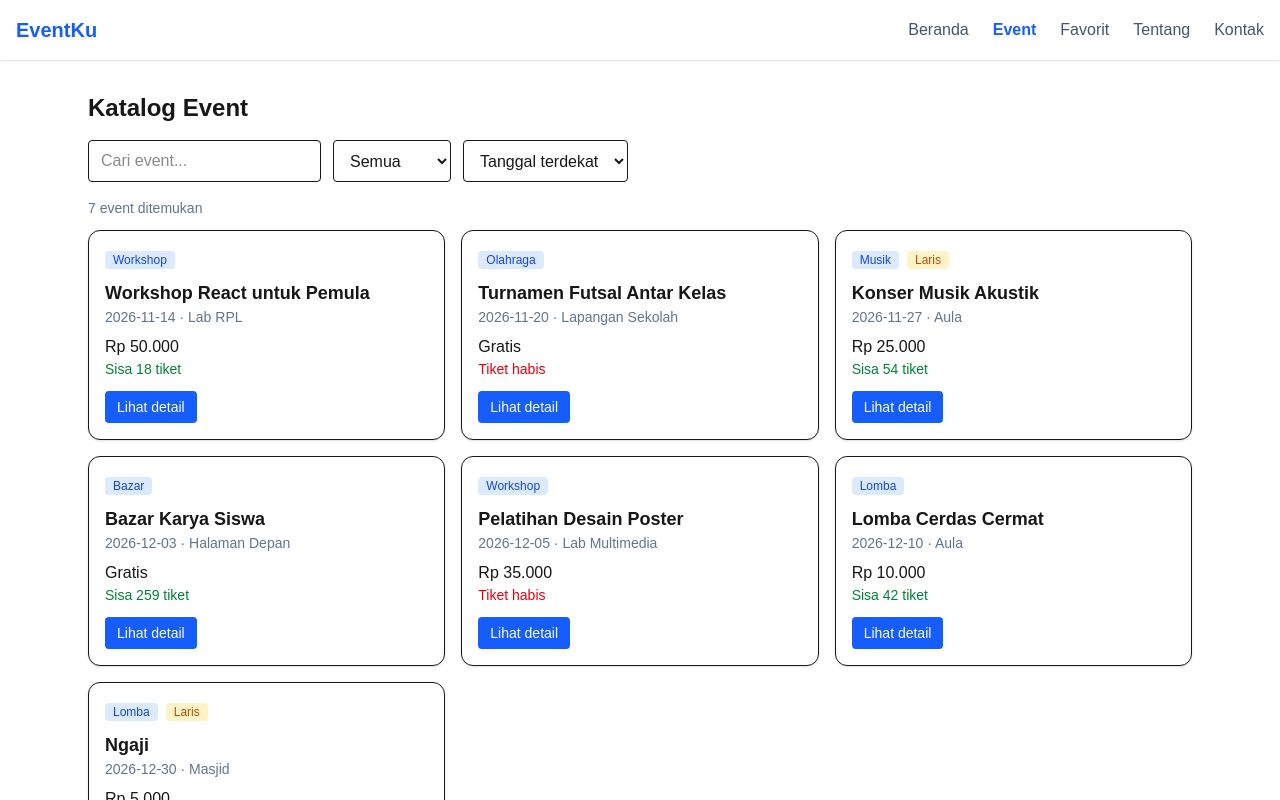
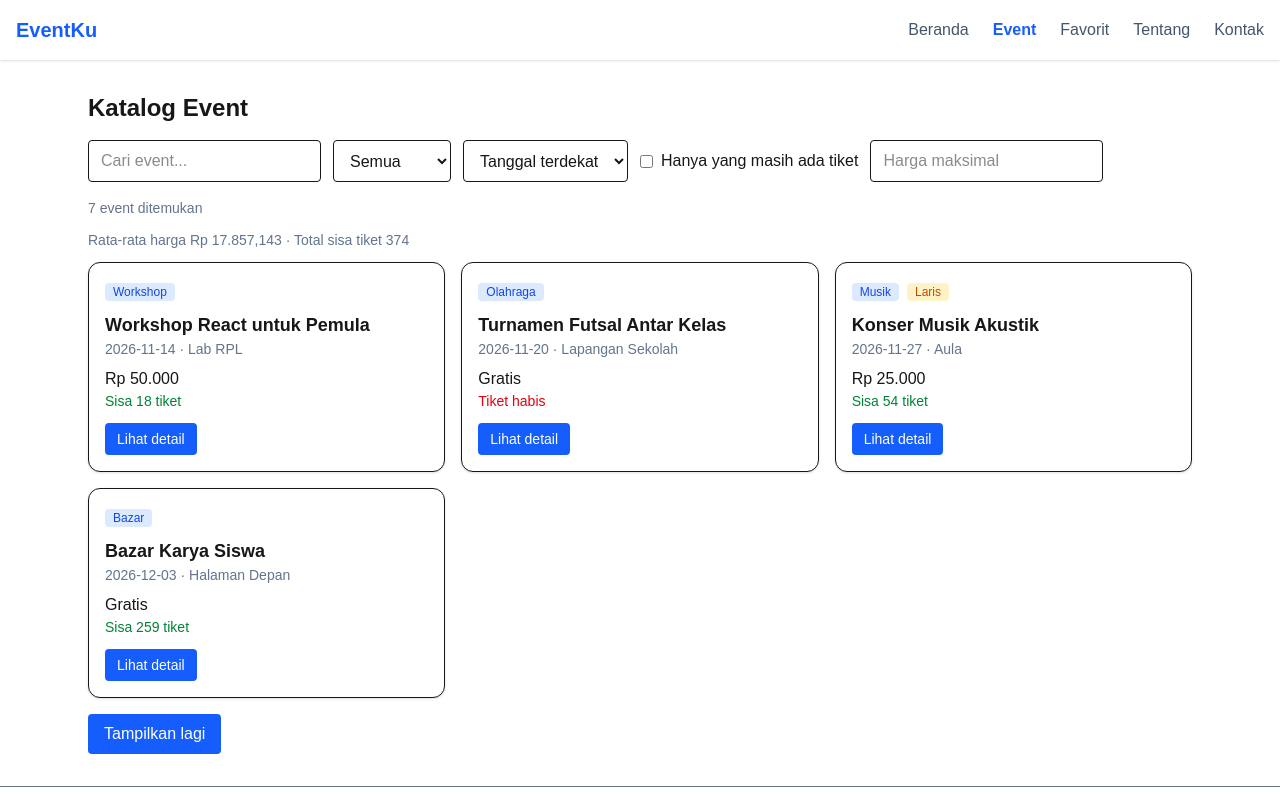
Before and after one commit to LodyGantengBet/latihan-nextjs, a Next.js app: page /event in a window 1280 px wide. Shown: the top 800 px of the page. Built offline with nearby package versions, Linux system fonts and the light colour scheme.

Commit message:
rabu misi10

```diff
--- /dev/null
+++ b/app/api/events/[id]/route.ts
@@ -0,0 +1,15 @@
+import { events } from "@/data/events";
+
+export async function GET(
+  request: Request,
+  { params }: RouteContext<"/api/events/[id]">,
+) {
+  const { id } = await params;
+  const event = events.find((e) => e.id === Number(id));
+
+  if (!event) {
+    return Response.json({ pesan: "Event tidak ditemukan" }, { status: 404 });
+  }
+
+  return Response.json(event);
+}
--- a/app/event/[id]/page.tsx
+++ b/app/event/[id]/page.tsx
@@ -1,3 +1,4 @@
+import Link from "next/link";
 import { notFound } from "next/navigation";
 import { events, rupiah } from "@/data/events";
 import FormPesan from "@/components/FormPesan";
@@ -17,6 +18,10 @@ export default async function Detail({ params }: PageProps) {
   }
 
   const sisa = event.kuota - event.terisi;
+
+  const eventTerkait = events.filter(
+    (e) => e.kategori === event.kategori && e.id !== event.id,
+  );
 
   return (
     <article className="rounded-xl border bg-white p-6">
@@ -39,6 +44,27 @@ export default async function Detail({ params }: PageProps) {
       <TombolFavorit id={event.id} />
 
       <FormPesan event={event} />
+
+      <div className="mt-6">
+        <h2 className="mb-3 text-xl font-bold">Event Terkait</h2>
+
+        {eventTerkait.length === 0 ? (
+          <p className="text-slate-500">Belum ada event terkait.</p>
+        ) : (
+          <ul className="space-y-2">
+            {eventTerkait.map((e) => (
+              <li key={e.id}>
+                <Link
+                  href={`/event/${e.id}`}
+                  className="text-blue-600 hover:underline"
+                >
+                  {e.judul}
+                </Link>
+              </li>
+            ))}
+          </ul>
+        )}
+      </div>
     </article>
   );
 }
--- a/components/KatalogInteraktif.tsx
+++ b/components/KatalogInteraktif.tsx
@@ -1,18 +1,25 @@
 "use client";
 import { useState } from "react";
-import type { Event } from "@/data/events";
+import { rupiah, type Event } from "@/data/events";
 import KartuEvent from "./KartuEvent";
+import KontrolKatalog from "./KontrolKatalog";
 
 export default function KatalogInteraktif({ events }: { events: Event[] }) {
   const [cari, setCari] = useState("");
   const [kategori, setKategori] = useState("Semua");
   const [urut, setUrut] = useState("tanggal");
+  const [hanyaTersedia, setHanyaTersedia] = useState(false);
+  const [hargaMaks, setHargaMaks] = useState("");
+  const [jumlahTampil, setJumlahTampil] = useState(4);
 
   const daftarKategori = ["Semua", ...new Set(events.map((e) => e.kategori))];
+
   const hasil = events.filter(
     (e) =>
       e.judul.toLowerCase().includes(cari.toLowerCase()) &&
-      (kategori === "Semua" || e.kategori === kategori),
+      (kategori === "Semua" || e.kategori === kategori) &&
+      (!hanyaTersedia || e.kuota - e.terisi > 0) &&
+      (hargaMaks === "" || e.harga <= Number(hargaMaks)),
   );
 
   const tersusun = [...hasil].sort((a, b) => {
@@ -22,46 +29,73 @@ export default function KatalogInteraktif({ events }: { events: Event[] }) {
     return a.tanggal.localeCompare(b.tanggal);
   });
 
+  const rataHarga = tersusun.length
+    ? tersusun.reduce((total, e) => total + e.harga, 0) / tersusun.length
+    : 0;
+
+  const totalSisa = tersusun.reduce(
+    (total, e) => total + (e.kuota - e.terisi),
+    0,
+  );
+
   return (
     <div>
-      <div className="mb-4 flex flex-wrap gap-3">
-        <input
-          value={cari}
-          onChange={(e) => setCari(e.target.value)}
-          placeholder="Cari event..."
-          className="rounded border bg-white px-3 py-2"
-        />
-        <select
-          value={kategori}
-          onChange={(e) => setKategori(e.target.value)}
-          className="rounded border bg-white px-3 py-2"
-        >
-          {daftarKategori.map((k) => (
-            <option key={k}>{k}</option>
-          ))}
-        </select>
-        <select
-          value={urut}
-          onChange={(e) => setUrut(e.target.value)}
-          className="rounded border bg-white px-3 py-2"
-        >
-          <option value="tanggal">Tanggal terdekat</option>
-          <option value="murah">Harga termurah</option>
-          <option value="mahal">Harga termahal</option>
-          <option value="nama">Nama A-Z</option>
-        </select>
-      </div>
+      <KontrolKatalog
+        cari={cari}
+        setCari={(nilai) => {
+          setCari(nilai);
+          setJumlahTampil(4);
+        }}
+        kategori={kategori}
+        setKategori={(nilai) => {
+          setKategori(nilai);
+          setJumlahTampil(4);
+        }}
+        daftarKategori={daftarKategori}
+        urut={urut}
+        setUrut={(nilai) => {
+          setUrut(nilai);
+          setJumlahTampil(4);
+        }}
+        hanyaTersedia={hanyaTersedia}
+        setHanyaTersedia={(nilai) => {
+          setHanyaTersedia(nilai);
+          setJumlahTampil(4);
+        }}
+        hargaMaks={hargaMaks}
+        setHargaMaks={(nilai) => {
+          setHargaMaks(nilai);
+          setJumlahTampil(4);
+        }}
+      />
+
       <p className="mb-3 text-sm text-slate-500">
         {tersusun.length} event ditemukan
       </p>
+
+      <p className="mb-3 text-sm text-slate-500">
+        Rata-rata harga {rupiah(rataHarga)} · Total sisa tiket {totalSisa}
+      </p>
+
       {tersusun.length === 0 ? (
         <p className="text-slate-500">Tidak ada event yang cocok.</p>
       ) : (
-        <div className="grid gap-4 sm:grid-cols-2 lg:grid-cols-3">
-          {tersusun.map((e) => (
-            <KartuEvent key={e.id} event={e} />
-          ))}
-        </div>
+        <>
+          <div className="grid gap-4 sm:grid-cols-2 lg:grid-cols-3">
+            {tersusun.slice(0, jumlahTampil).map((e) => (
+              <KartuEvent key={e.id} event={e} />
+            ))}
+          </div>
+
+          {jumlahTampil < tersusun.length && (
+            <button
+              onClick={() => setJumlahTampil(jumlahTampil + 4)}
+              className="mt-4 rounded bg-blue-600 px-4 py-2 text-white hover:bg-blue-700"
+            >
+              Tampilkan lagi
+            </button>
+          )}
+        </>
       )}
     </div>
   );
--- /dev/null
+++ b/components/KontrolKatalog.tsx
@@ -0,0 +1,77 @@
+type Props = {
+  cari: string;
+  setCari: (nilai: string) => void;
+  kategori: string;
+  setKategori: (nilai: string) => void;
+  daftarKategori: string[];
+  urut: string;
+  setUrut: (nilai: string) => void;
+  hanyaTersedia: boolean;
+  setHanyaTersedia: (nilai: boolean) => void;
+  hargaMaks: string;
+  setHargaMaks: (nilai: string) => void;
+};
+
+export default function KontrolKatalog({
+  cari,
+  setCari,
+  kategori,
+  setKategori,
+  daftarKategori,
+  urut,
+  setUrut,
+  hanyaTersedia,
+  setHanyaTersedia,
+  hargaMaks,
+  setHargaMaks,
+}: Props) {
+  return (
+    <div className="mb-4 flex flex-wrap gap-3">
+      <input
+        value={cari}
+        onChange={(e) => setCari(e.target.value)}
+        placeholder="Cari event..."
+        className="rounded border bg-white px-3 py-2"
+      />
+
+      <select
+        value={kategori}
+        onChange={(e) => setKategori(e.target.value)}
+        className="rounded border bg-white px-3 py-2"
+      >
+        {daftarKategori.map((k) => (
+          <option key={k}>{k}</option>
+        ))}
+      </select>
+
+      <select
+        value={urut}
+        onChange={(e) => setUrut(e.target.value)}
+        className="rounded border bg-white px-3 py-2"
+      >
+        <option value="tanggal">Tanggal terdekat</option>
+        <option value="murah">Harga termurah</option>
+        <option value="mahal">Harga termahal</option>
+        <option value="nama">Nama A-Z</option>
+      </select>
+
+      <label className="flex items-center gap-2">
+        <input
+          type="checkbox"
+          checked={hanyaTersedia}
+          onChange={(e) => setHanyaTersedia(e.target.checked)}
+        />
+        Hanya yang masih ada tiket
+      </label>
+
+      <input
+        type="number"
+        min="0"
+        value={hargaMaks}
+        onChange={(e) => setHargaMaks(e.target.value)}
+        placeholder="Harga maksimal"
+        className="rounded border bg-white px-3 py-2"
+      />
+    </div>
+  );
+}
```
